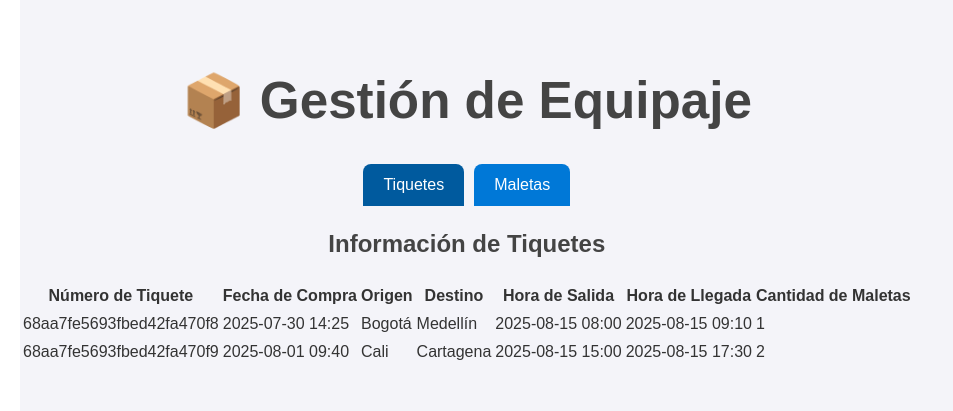
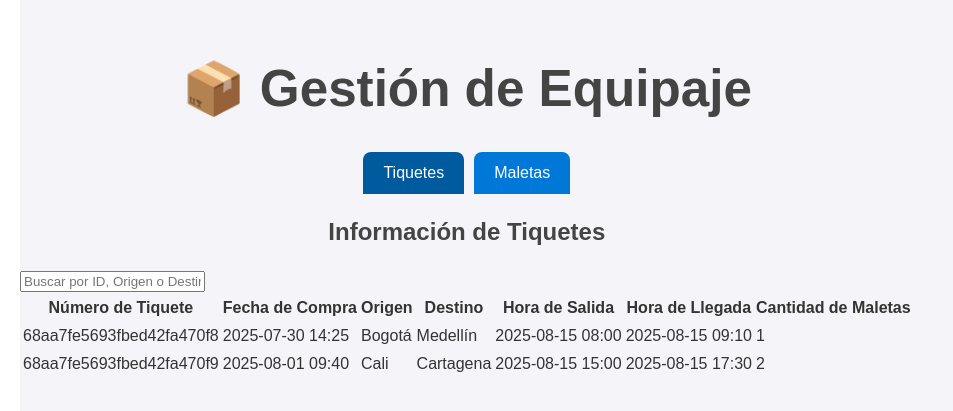
Before and after one commit to JulianRosales07/competitiva, a React (Vite) app in the folder fronEquipaje/: page / in a window 1280 px wide. Shown: the part 217-628 px from the top of the page, without its empty margins (0-953 px from the left). Built offline with nearby package versions, Linux system fonts and the light colour scheme.

Commit message:
feat: agregar funcionalidad de búsqueda en el componente Tiquetes

```diff
--- a/fronEquipaje/src/components/Tiquetes.jsx
+++ b/fronEquipaje/src/components/Tiquetes.jsx
@@ -3,14 +3,27 @@ import data from "../data/Equipaje.json";
 
 function Tiquetes() {
     const [tiquetes, setTiquetes] = useState([]);
+    const [busqueda, setBusqueda] = useState("");
 
     useEffect(() => {
         setTiquetes(data);
     }, []);
 
+    const filtrados = tiquetes.filter(item =>
+        item.tiquete_id.toLowerCase().includes(busqueda.toLowerCase()) ||
+        item.origen.toLowerCase().includes(busqueda.toLowerCase()) ||
+        item.destino.toLowerCase().includes(busqueda.toLowerCase())
+    );
+
     return (
         <div>
             <h2>Información de Tiquetes</h2>
+            <input
+                type="text"
+                placeholder="Buscar por ID, Origen o Destino..."
+                value={busqueda}
+                onChange={e => setBusqueda(e.target.value)}
+            />
             <table>
                 <thead>
                     <tr>
@@ -24,7 +37,7 @@ function Tiquetes() {
                     </tr>
                 </thead>
                 <tbody>
-                    {tiquetes.map((item) => (
+                    {filtrados.map((item) => (
                         <tr key={item.tiquete_id}>
                             <td>{item.tiquete_id}</td>
                             <td>{item.fecha_compra}</td>
```
